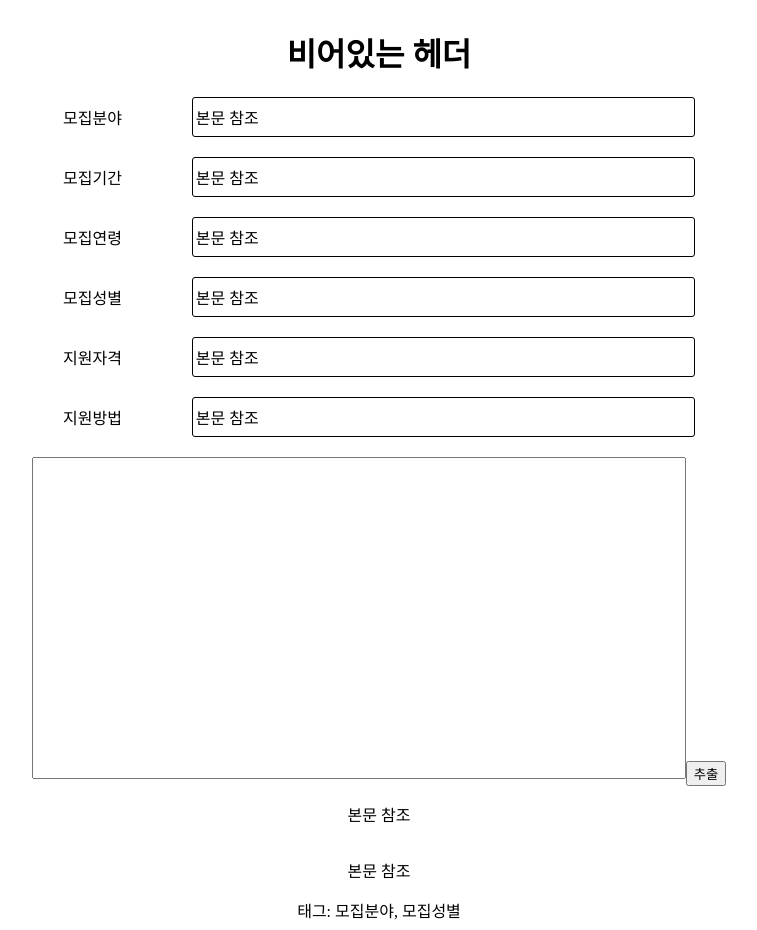
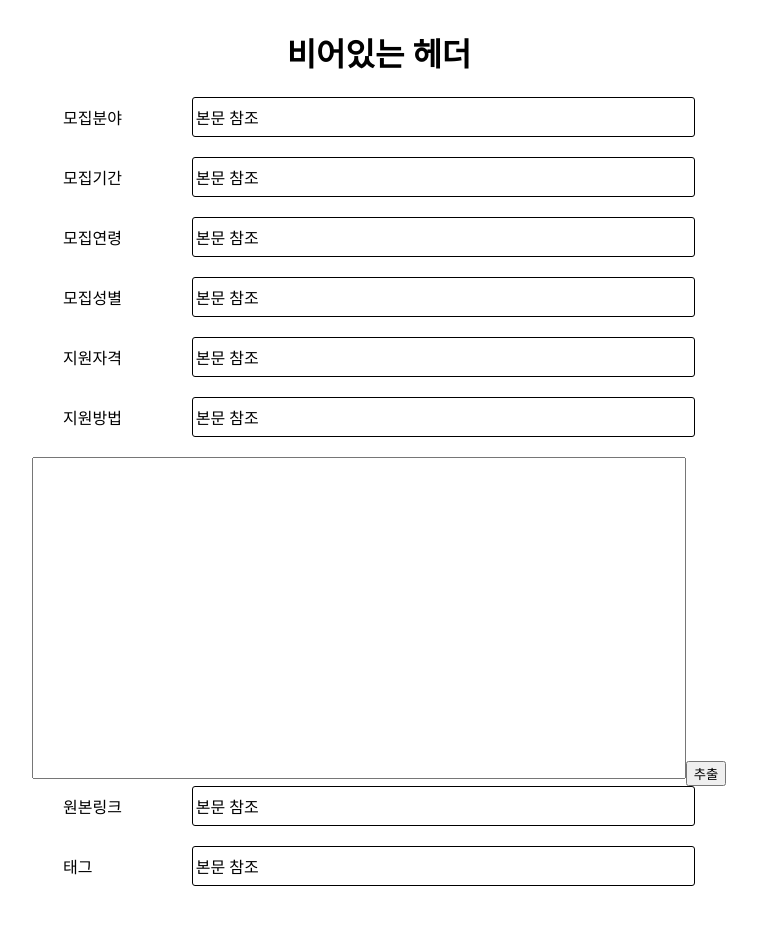
Before and after one commit to kjkksu2/vwx, a React app in the folder frontend/: page / in a window 1280 px wide. Shown: the whole page, without its empty margins (261-1018 px from the left). Built offline with nearby package versions, Linux system fonts and the light colour scheme.

Commit message:
리팩토링

```diff
--- a/frontend/package.json
+++ b/frontend/package.json
@@ -15,12 +15,11 @@
     "prop-types": "^15.8.1",
     "react": "^18.2.0",
     "react-dom": "^18.2.0",
-    "react-html-parser": "^2.0.2",
     "react-router-dom": "^5.3.4",
+    "recoil": "^0.7.6",
     "styled-components": "^5.3.6"
   },
   "devDependencies": {
-    "@babel/cli": "^7.19.3",
     "@babel/core": "^7.19.6",
     "@babel/preset-env": "^7.19.4",
     "@babel/preset-react": "^7.18.6",
--- a/frontend/src/App.js
+++ b/frontend/src/App.js
@@ -1,4 +1,5 @@
 import React, { useCallback, useEffect, useState } from "react";
+import { RecoilRoot } from "recoil";
 import Classification from "./components/Classification";
 import Tag from "./components/Tag";
 import Url from "./components/Url";
@@ -28,6 +29,7 @@ const App = () => {
   }, []);
 
   return (
+    <RecoilRoot>
       <Container>
         <h1>{header}</h1>
         <Classification text={text} />
@@ -36,9 +38,9 @@ const App = () => {
           <button type="submit">추출</button>
         </form>
         <Url text={text} />
-      <Tag text={text} />
-      <span>태그: 모집분야, 모집성별</span>
+        <Tag />
       </Container>
+    </RecoilRoot>
   );
 };
 
--- a/frontend/src/components/Classification/index.js
+++ b/frontend/src/components/Classification/index.js
@@ -7,7 +7,7 @@ import Field from "../Field";
 import Gender from "../Gender";
 import Period from "../Period";
 import Qualification from "../Qualification";
-import { Block } from "./styles";
+import { Block } from "../../styles";
 
 const Classification = ({ text }) => {
   return (
--- a/frontend/src/components/Classification/styles.js
+++ /dev/null
@@ -1,23 +0,0 @@
-import styled from "styled-components";
-
-export const Block = styled.div`
-  width: 50%;
-  display: flex;
-  align-items: center;
-  margin-bottom: 20px;
-
-  span {
-    width: 20%;
-  }
-
-  p {
-    width: 80%;
-    margin: 0;
-    margin-left: 5px;
-    border: 1px solid black;
-    border-radius: 3px;
-    padding: 7px 3px;
-    display: flex;
-    align-items: center;
-  }
-`;
--- a/frontend/src/components/Field/index.js
+++ b/frontend/src/components/Field/index.js
@@ -1,11 +1,18 @@
-import React from "react";
+import React, { useEffect } from "react";
 import PropTypes from "prop-types";
+import { useRecoilState } from "recoil";
 import usePattern from "../../hooks/usePattern";
 import useRegex from "../../hooks/useRegex";
+import { fieldState } from "../../recoil";
 
 const Field = ({ text }) => {
   const fieldLists = usePattern("field");
   const field = useRegex(fieldLists, text);
+  const [value, setValue] = useRecoilState(fieldState);
+
+  useEffect(() => {
+    setValue([field]);
+  }, [field]);
 
   return <p>{field || "본문 참조"}</p>;
 };
--- a/frontend/src/components/Gender/index.js
+++ b/frontend/src/components/Gender/index.js
@@ -1,11 +1,18 @@
-import React from "react";
+import React, { useEffect } from "react";
 import PropTypes from "prop-types";
+import { useRecoilState } from "recoil";
 import usePattern from "../../hooks/usePattern";
 import useRegex from "../../hooks/useRegex";
+import { genderState } from "../../recoil";
 
 const Gender = ({ text }) => {
   const genderLists = usePattern("gender");
   const gender = useRegex(genderLists, text);
+  const [value, setValue] = useRecoilState(genderState);
+
+  useEffect(() => {
+    setValue(gender);
+  }, [gender]);
 
   return <p>{gender || "본문 참조"}</p>;
 };
--- a/frontend/src/components/Tag/index.js
+++ b/frontend/src/components/Tag/index.js
@@ -1,22 +1,29 @@
-import React, { useEffect, useState } from "react";
+import React, { useEffect, useReducer, useState } from "react";
 import PropTypes from "prop-types";
+import { useRecoilState } from "recoil";
+import { fieldState, genderState } from "../../recoil";
+import { Block } from "../../styles";
 
-const Tag = ({ text }) => {
-  const [value, setValue] = useState("");
+const Tag = () => {
+  const [field, setField] = useRecoilState(fieldState);
+  const [gender, setGender] = useRecoilState(genderState);
 
-  useEffect(() => {
-    setValue("");
-  }, [text]);
-
-  useEffect(() => {
-    const modifiedText = text.split("\n");
-  }, [text]);
-
-  return <p>{value || "본문 참조"}</p>;
-};
-
-Tag.propTypes = {
-  text: PropTypes.string.isRequired,
+  return (
+    <Block>
+      <span>태그</span>
+      <>
+        {field && gender ? (
+          <p>
+            {field}
+            {", "}
+            {gender}
+          </p>
+        ) : (
+          <p>본문 참조</p>
+        )}
+      </>
+    </Block>
+  );
 };
 
 export default Tag;
--- a/frontend/src/components/Url/index.js
+++ b/frontend/src/components/Url/index.js
@@ -1,29 +1,19 @@
-import React, { useEffect, useState } from "react";
+import React from "react";
 import PropTypes from "prop-types";
+import usePattern from "../../hooks/usePattern";
+import useRegex from "../../hooks/useRegex";
+import { Block } from "../../styles";
 
 const Url = ({ text }) => {
-  const [value, setValue] = useState("");
+  const urlLists = usePattern("url");
+  const url = useRegex(urlLists, text);
 
-  useEffect(() => {
-    setValue("");
-  }, [text]);
-
-  useEffect(() => {
-    const modifiedText = text.split("\n");
-
-    for (let i = 0; i < modifiedText.length; i++) {
-      if (modifiedText[i].includes("http")) {
-        const pattern = `(https?:\/\/(?:www\.|(?!www))[a-zA-Z0-9][a-zA-Z0-9-]+[a-zA-Z0-9]\.[^\s]{2,}|www\.[a-zA-Z0-9][a-zA-Z0-9-]+[a-zA-Z0-9]\.[^\s]{2,}|https?:\/\/(?:www\.|(?!www))[a-zA-Z0-9]+\.[^\s]{2,}|www\.[a-zA-Z0-9]+\.[^\s]{2,})`;
-        const regex = new RegExp(pattern, "g");
-
-        if (regex.test(modifiedText[i])) {
-          return setValue(text.match(regex));
-        }
-      }
-    }
-  }, [text]);
-
-  return <p>{value || "본문 참조"}</p>;
+  return (
+    <Block>
+      <span>원본링크</span>
+      <p>{url || "본문 참조"}</p>
+    </Block>
+  );
 };
 
 Url.propTypes = {
--- a/frontend/src/hooks/usePattern.js
+++ b/frontend/src/hooks/usePattern.js
@@ -1,6 +1,6 @@
 import { useState, useEffect } from "react";
 
-const useRegex = (category) => {
+const usePattern = (category) => {
   const [arr, setArr] = useState([]);
 
   useEffect(() => {
@@ -35,6 +35,11 @@ const useRegex = (category) => {
         ]);
         break;
 
+      case "url":
+        setArr([
+          `(https?:\\/\\/(?:www\\.|(?!www))[a-zA-Z0-9][a-zA-Z0-9-]+[a-zA-Z0-9]\\.[^\\s]{2,}|www\\.[a-zA-Z0-9][a-zA-Z0-9-]+[a-zA-Z0-9]\\.[^\\s]{2,}|https?:\\/\\/(?:www\\.|(?!www))[a-zA-Z0-9]+\\.[^\\s]{2,}|www\\.[a-zA-Z0-9]+\\.[^\\s]{2,})`,
+        ]);
+
       default:
         break;
     }
@@ -43,4 +48,4 @@ const useRegex = (category) => {
   return arr;
 };
 
-export default useRegex;
+export default usePattern;
--- a/frontend/src/hooks/useRegex.js
+++ b/frontend/src/hooks/useRegex.js
@@ -1,6 +1,6 @@
 import { useState, useEffect } from "react";
 
-const useExtractFromRegex = (targetLists, text) => {
+const useRegex = (targetLists, text) => {
   const [value, setValue] = useState(null);
 
   useEffect(() => {
@@ -20,4 +20,4 @@ const useExtractFromRegex = (targetLists, text) => {
   return value?.join(", ");
 };
 
-export default useExtractFromRegex;
+export default useRegex;
--- /dev/null
+++ b/frontend/src/recoil/index.js
@@ -0,0 +1,11 @@
+import { atom } from "recoil";
+
+export const fieldState = atom({
+  key: "field",
+  default: [],
+});
+
+export const genderState = atom({
+  key: "gender",
+  default: "",
+});
--- a/frontend/src/styles.js
+++ b/frontend/src/styles.js
@@ -24,3 +24,25 @@ export const Container = styled.div`
     }
   }
 `;
+
+export const Block = styled.div`
+  width: 50%;
+  display: flex;
+  align-items: center;
+  margin-bottom: 20px;
+
+  span {
+    width: 20%;
+  }
+
+  p {
+    width: 80%;
+    margin: 0;
+    margin-left: 5px;
+    border: 1px solid black;
+    border-radius: 3px;
+    padding: 7px 3px;
+    display: flex;
+    align-items: center;
+  }
+`;
```
Lines whose indentation alone changed are shown as unchanged.
